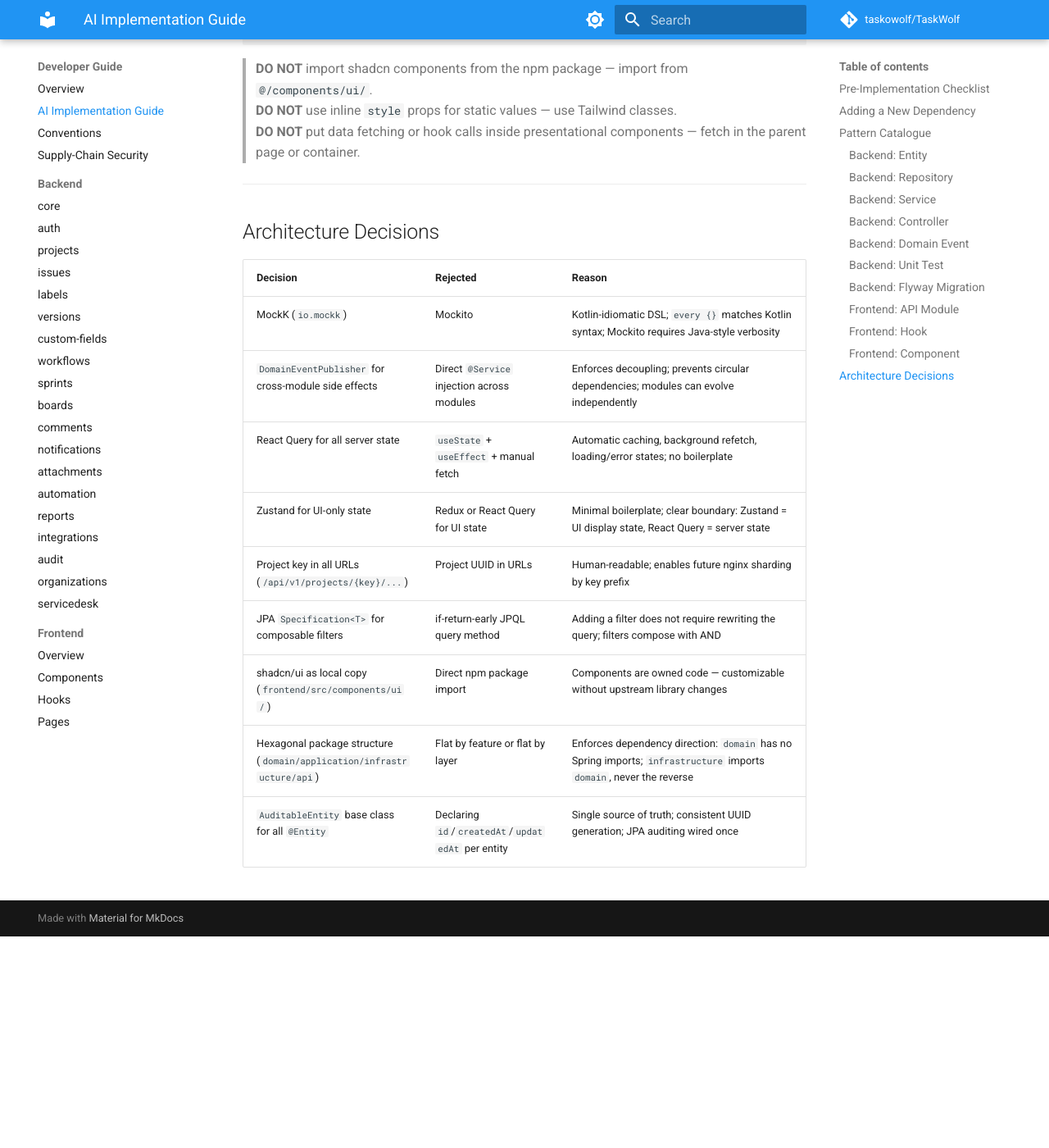
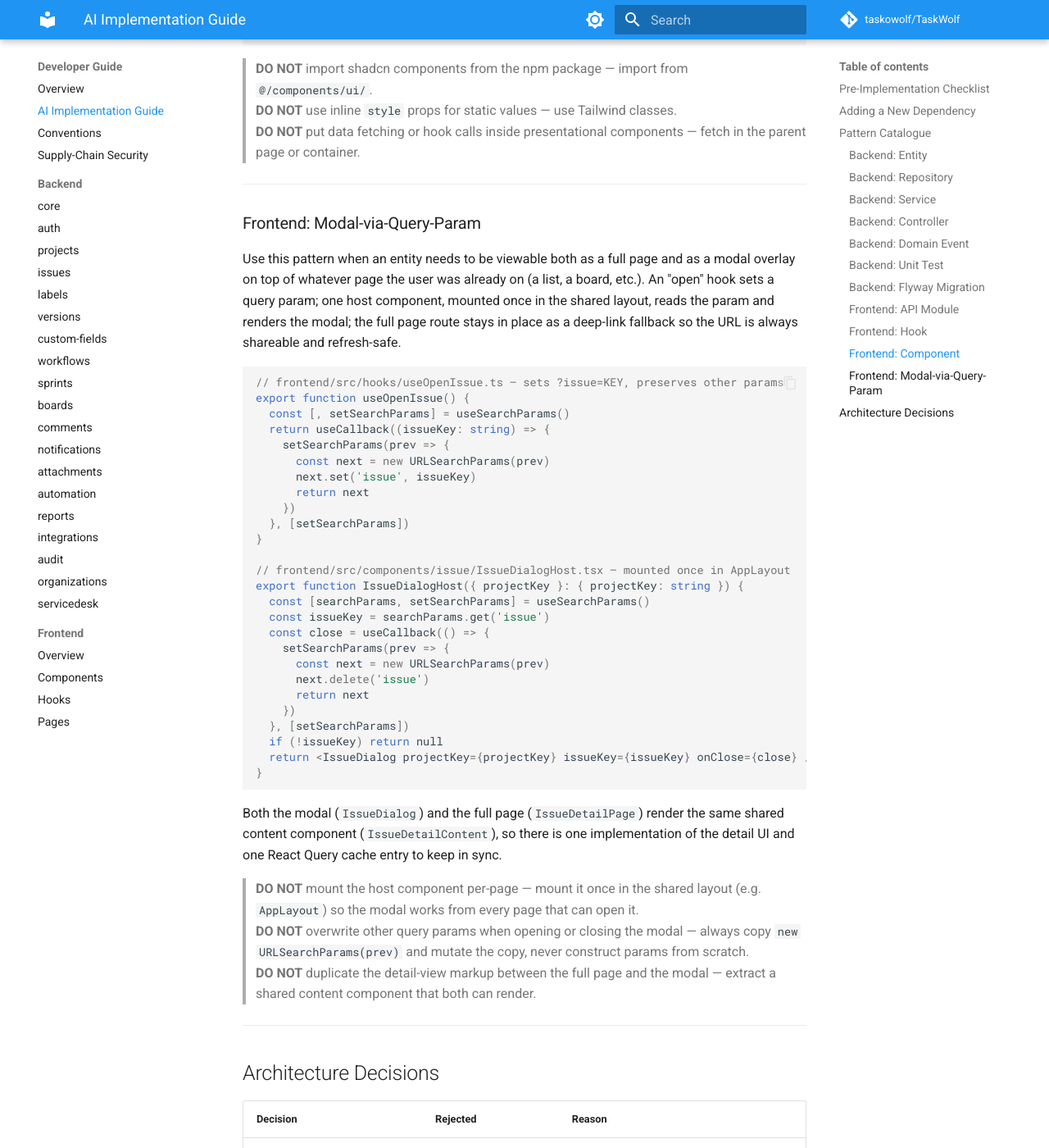
Before and after one commit to WolfTasks/TaskWolf, an MkDocs documentation site: the page built from mkdocs/developer-guide/ai-guide.md, in a window 1280 px wide and 1400 px high, scrolled down 8347 px. Shown: the whole window at 82% size. Built offline with MkDocs 1.6.1 and Material for MkDocs 9.7.7, drawn with Linux system fonts in a browser that asks for light colours; comment, search, counter and statistics services are not loaded; before the commit the page ends 9489 px from its top, so only the background shows below that.

Commit message:
docs(frontend): document issue dialog (modal via ?issue= param)

````diff
--- a/mkdocs/developer-guide/ai-guide.md
+++ b/mkdocs/developer-guide/ai-guide.md
@@ -373,6 +373,47 @@ export function LabelChip({ label, onClick }: Props) {
 
 ---
 
+### Frontend: Modal-via-Query-Param
+
+Use this pattern when an entity needs to be viewable both as a full page and as a modal overlay on top of whatever page the user was already on (a list, a board, etc.). An "open" hook sets a query param; one host component, mounted once in the shared layout, reads the param and renders the modal; the full page route stays in place as a deep-link fallback so the URL is always shareable and refresh-safe.
+
+```typescript
+// frontend/src/hooks/useOpenIssue.ts — sets ?issue=KEY, preserves other params
+export function useOpenIssue() {
+  const [, setSearchParams] = useSearchParams()
+  return useCallback((issueKey: string) => {
+    setSearchParams(prev => {
+      const next = new URLSearchParams(prev)
+      next.set('issue', issueKey)
+      return next
+    })
+  }, [setSearchParams])
+}
+
+// frontend/src/components/issue/IssueDialogHost.tsx — mounted once in AppLayout
+export function IssueDialogHost({ projectKey }: { projectKey: string }) {
+  const [searchParams, setSearchParams] = useSearchParams()
+  const issueKey = searchParams.get('issue')
+  const close = useCallback(() => {
+    setSearchParams(prev => {
+      const next = new URLSearchParams(prev)
+      next.delete('issue')
+      return next
+    })
+  }, [setSearchParams])
+  if (!issueKey) return null
+  return <IssueDialog projectKey={projectKey} issueKey={issueKey} onClose={close} />
+}
+```
+
+Both the modal (`IssueDialog`) and the full page (`IssueDetailPage`) render the same shared content component (`IssueDetailContent`), so there is one implementation of the detail UI and one React Query cache entry to keep in sync.
+
+> **DO NOT** mount the host component per-page — mount it once in the shared layout (e.g. `AppLayout`) so the modal works from every page that can open it.
+> **DO NOT** overwrite other query params when opening or closing the modal — always copy `new URLSearchParams(prev)` and mutate the copy, never construct params from scratch.
+> **DO NOT** duplicate the detail-view markup between the full page and the modal — extract a shared content component that both can render.
+
+---
+
 ## Architecture Decisions
 
 | Decision | Rejected | Reason |
````
Also changed, not shown: mkdocs/developer-guide/frontend/components.md (+16 -0 lines), mkdocs/developer-guide/frontend/overview.md (+8 -0 lines).
